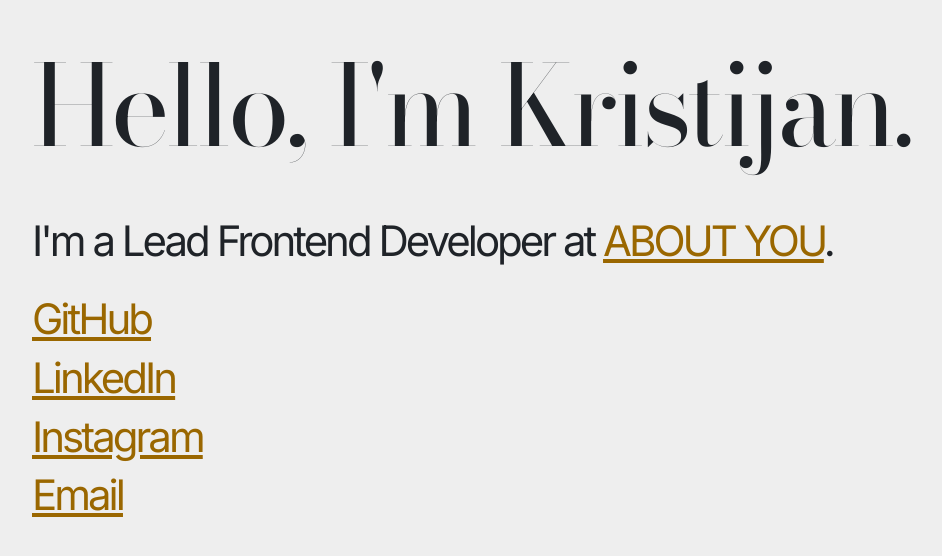
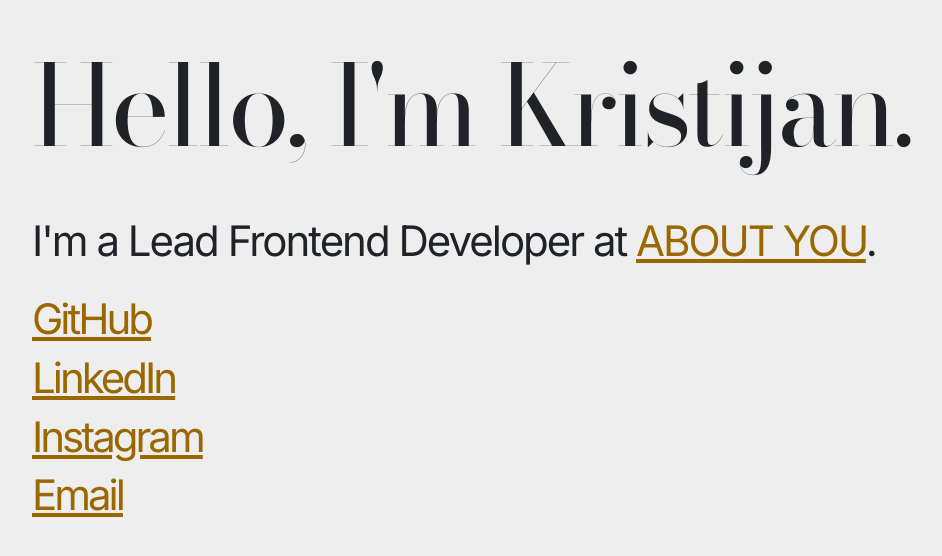
Before and after one commit to kristijanbambir/kristijanbambir.github.com, a Next.js app: page / in a window 1280 px wide. Shown: the part 120-676 px from the top of the page, without its empty margins (28-970 px from the left). Built offline with nearby package versions, Linux system fonts and the light colour scheme.

Commit message:
Change letter spacing

```diff
--- a/src/app/page.module.css
+++ b/src/app/page.module.css
@@ -23,7 +23,7 @@
 
 .line {
   font-size: 1.5em;
-  letter-spacing: -3px;
+  letter-spacing: -2px;
 }
 
 .line + .line {
```
